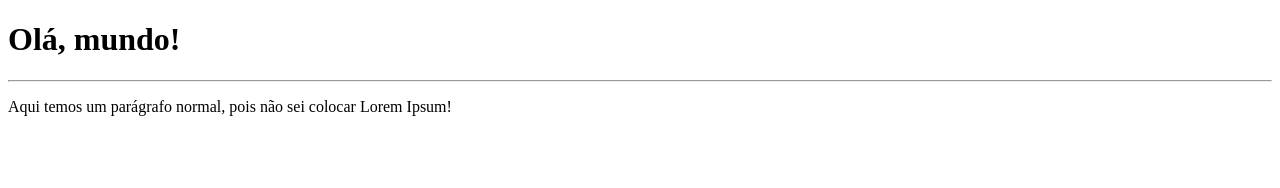
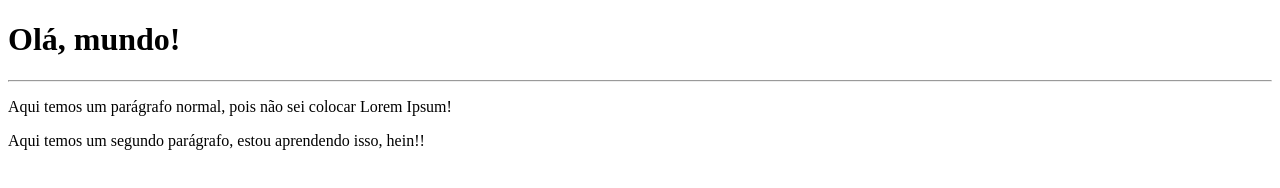
Before and after one commit to AlexandraEmmeline/Ola-Mundo, a plain HTML site: page site-exemplo/index.html in a window 1280 px wide. Drawn offline with Linux system fonts and the light colour scheme.

Commit message:
Adicionei um segundo parágrafo

```diff
--- a/site-exemplo/index.html
+++ b/site-exemplo/index.html
@@ -9,5 +9,6 @@
     <hr>
     <p>Aqui temos um parágrafo normal, pois não sei colocar
     Lorem Ipsum!</p>
+    <p>Aqui temos um segundo parágrafo, estou aprendendo isso, hein!!</p>
 </body>
 </html>
```
